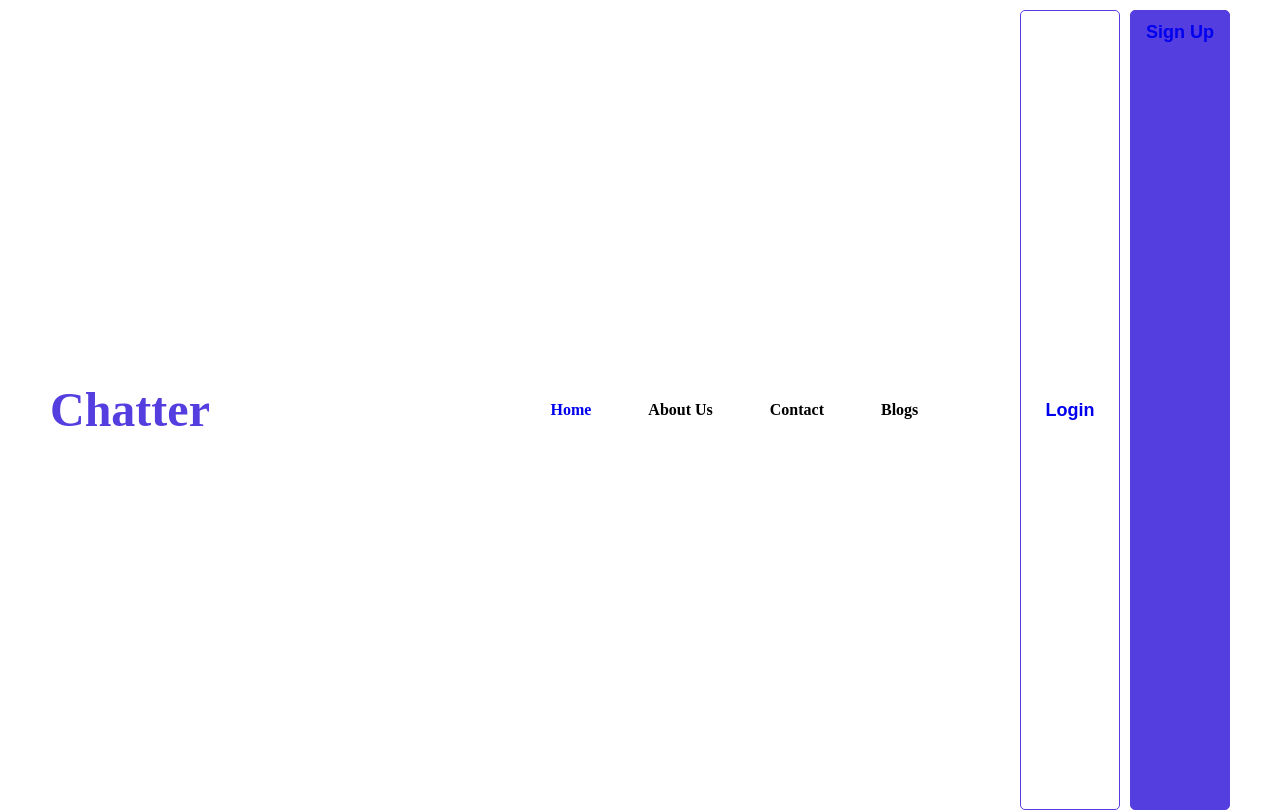
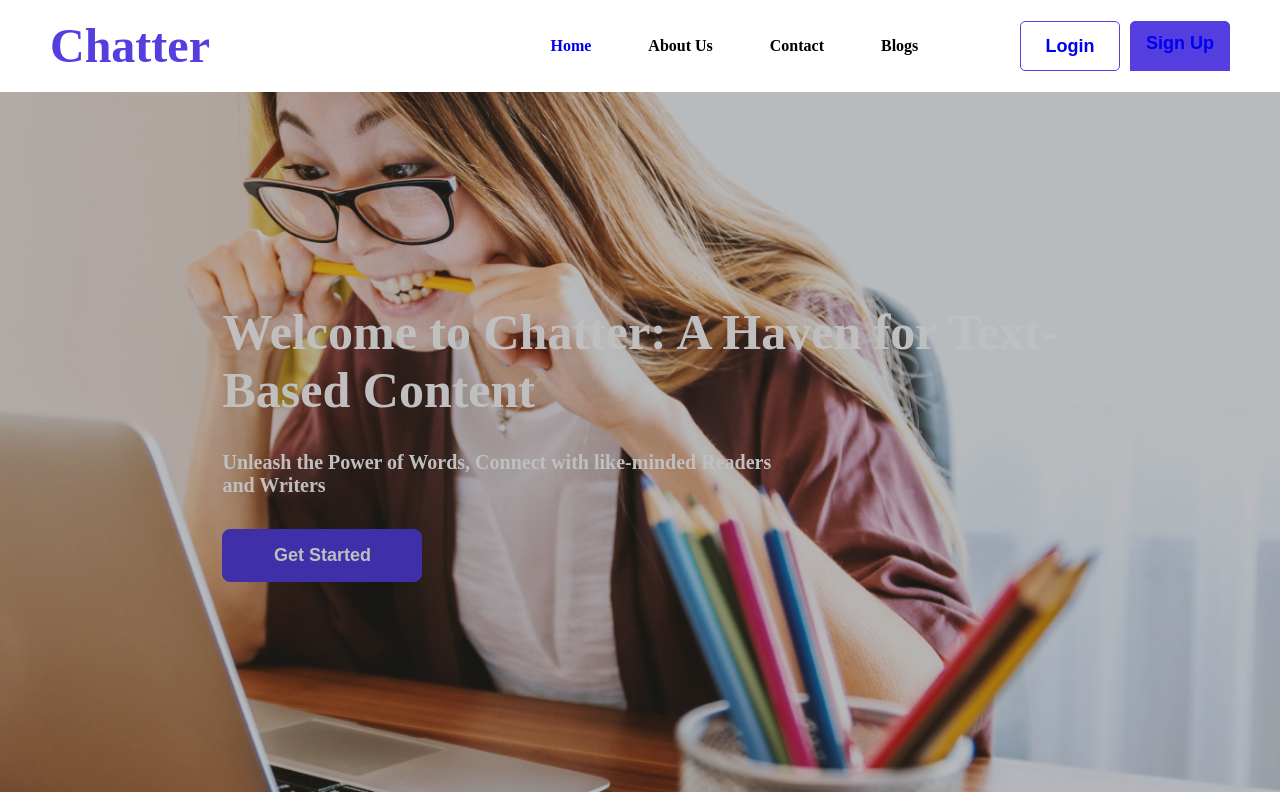
Before and after one commit to Folarh/social-app, a React (Vite) app: page / in a window 1280 px wide. Shown: the top 812 px of the page. Built offline with nearby package versions, Linux system fonts and the light colour scheme.

Commit message:
re-edit button

```diff
--- a/src/components/Navbar.css
+++ b/src/components/Navbar.css
@@ -29,6 +29,11 @@
 }
 .navbar .navigations ul li {
   font-weight: 700;
+}
+.auth {
+  display: flex;
+  height: 50px;
+  overflow: hidden;
 }
 
 .navbar .auth .login {
@@ -66,10 +71,6 @@
   justify-content: space-between;
   align-items: center;
   min-width: 60%;
-}
-
-.auth {
-  display: flex;
 }
 
 @media (width <=994px) {
--- a/src/pages/signup/Signup.css
+++ b/src/pages/signup/Signup.css
@@ -89,6 +89,6 @@
   }
 
   .signup .sign-up {
-    padding: 0;
+    padding: 20px;
   }
 }
```
